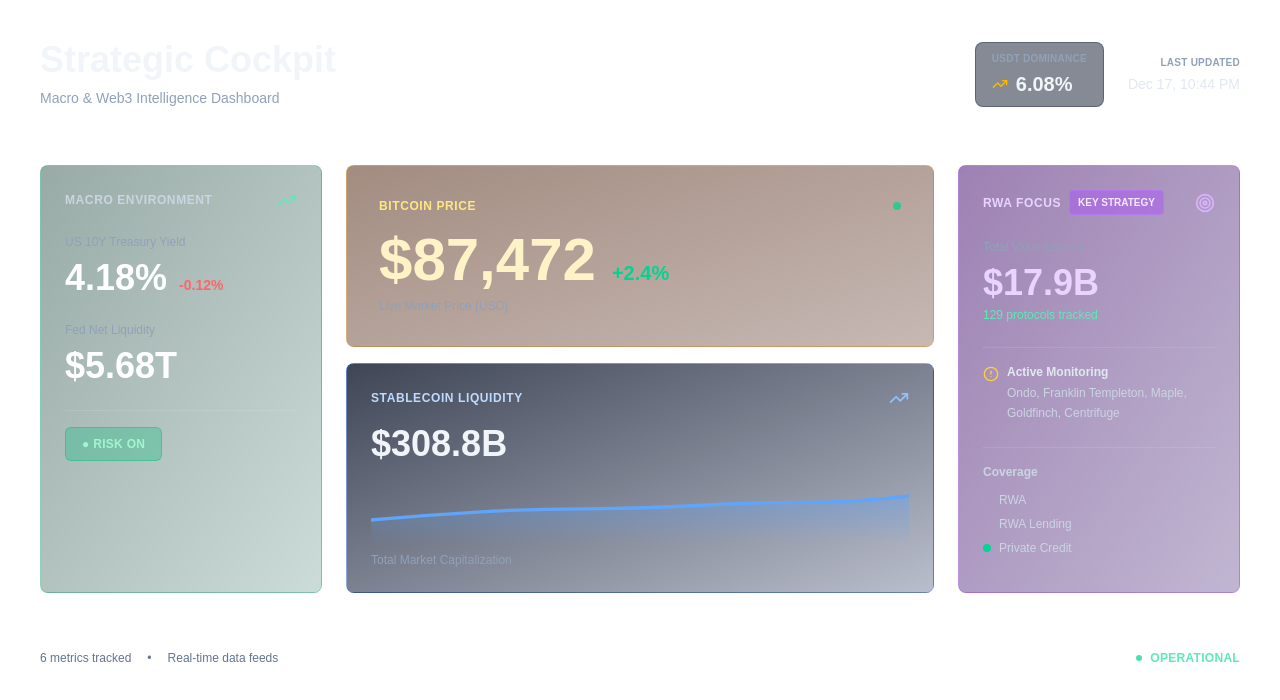
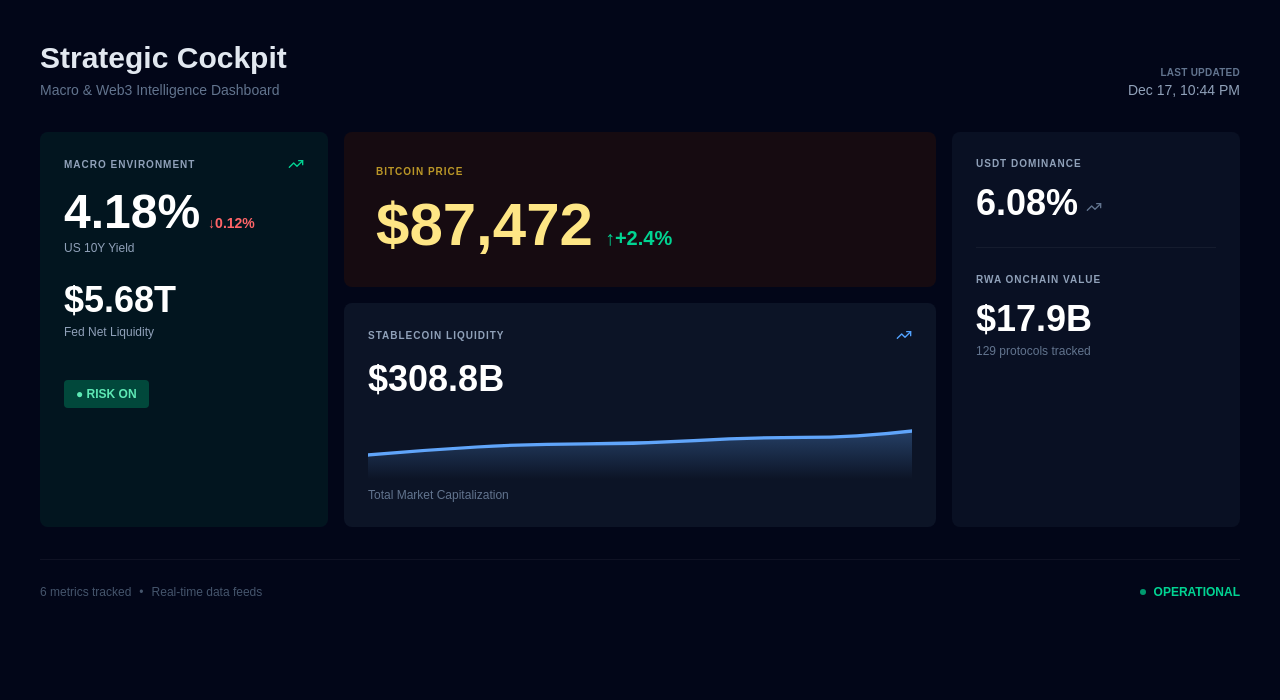
Before and after one commit to KenHuang21/strategic-cockpit-dashboard, a Next.js app: page / in a window 1280 px wide. Shown: the top 700 px of the page. Built offline with nearby package versions, Linux system fonts and the light colour scheme.

Commit message:
simplify: clean right column - USDT on top, RWA below, removed badges

```diff
--- a/app/page.tsx
+++ b/app/page.tsx
@@ -5,7 +5,7 @@ import { MacroSignalCard } from "@/components/MacroSignalCard";
 import { FlowSection } from "@/components/FlowSection";
 import { RWAFocusCard } from "@/components/RWAFocusCard";
 import { isMacroBearish } from "@/lib/utils";
-import { Activity, TrendingUp } from "lucide-react";
+import { Activity } from "lucide-react";
 
 interface DashboardData {
   timestamp: string;
@@ -59,42 +59,30 @@ export default function DashboardPage() {
   });
 
   return (
-    <main className="min-h-screen p-6 md:p-8 lg:p-10">
+    <main className="min-h-screen p-6 md:p-8 lg:p-10 bg-slate-950">
       {/* Header */}
       <div className="max-w-[1600px] mx-auto mb-8">
-        <div className="flex flex-col md:flex-row md:items-center md:justify-between gap-4 pb-6 border-b border-white/10">
+        <div className="flex flex-col md:flex-row md:items-end md:justify-between gap-2">
           <div>
-            <h1 className="text-3xl md:text-4xl font-bold text-slate-100 mb-2">
+            <h1 className="text-3xl font-bold text-slate-200 mb-1">
               Strategic Cockpit
             </h1>
-            <p className="text-sm font-medium text-slate-400">
+            <p className="text-sm text-slate-500">
               Macro & Web3 Intelligence Dashboard
             </p>
           </div>
-          <div className="flex items-center gap-6">
-            {/* USDT Dominance - Integrated into header */}
-            <div className="bg-slate-900/50 border border-slate-700/50 rounded-lg px-4 py-2">
-              <p className="text-[10px] font-bold tracking-wide text-slate-400 mb-1">USDT DOMINANCE</p>
-              <div className="flex items-center gap-2">
-                <TrendingUp className="w-4 h-4 text-amber-400" />
-                <p className="text-xl font-mono font-bold text-slate-100">
-                  {data.metrics.usdt_dominance.toFixed(2)}%
-                </p>
-              </div>
-            </div>
 
-            {/* Last Updated */}
-            <div className="text-right">
-              <p className="text-[10px] font-bold tracking-wide text-slate-400 mb-1">LAST UPDATED</p>
-              <p className="text-sm font-mono font-medium text-slate-200">{updatedAt}</p>
-            </div>
+          {/* Last Updated */}
+          <div className="text-right">
+            <p className="text-[10px] font-bold tracking-wide text-slate-500 uppercase">Last Updated</p>
+            <p className="text-sm font-mono text-slate-400">{updatedAt}</p>
           </div>
         </div>
       </div>
 
       {/* Bento Grid */}
       <div className="max-w-[1600px] mx-auto">
-        <div className="grid grid-cols-1 md:grid-cols-12 gap-4 md:gap-6">
+        <div className="grid grid-cols-1 md:grid-cols-12 gap-4">
           {/* Left Column - Macro Environment (span 3) */}
           <div className="md:col-span-3">
             <MacroSignalCard
@@ -112,24 +100,27 @@ export default function DashboardPage() {
             />
           </div>
 
-          {/* Right Column - RWA Focus (span 3) */}
+          {/* Right Column - RWA Focus + USDT Dominance (span 3) */}
           <div className="md:col-span-3">
-            <RWAFocusCard rwaTvl={data.metrics.rwa_tvl} />
+            <RWAFocusCard
+              rwaTvl={data.metrics.rwa_tvl}
+              usdtDominance={data.metrics.usdt_dominance}
+            />
           </div>
         </div>
       </div>
 
-      {/* Footer Status Bar */}
+      {/* Footer */}
       <div className="max-w-[1600px] mx-auto mt-8">
-        <div className="flex items-center justify-between text-xs border-t border-white/10 pt-6">
-          <div className="flex items-center gap-4 text-slate-500 font-medium">
+        <div className="flex items-center justify-between text-xs pt-6 border-t border-white/5">
+          <div className="text-slate-600">
             <span>6 metrics tracked</span>
-            <span>•</span>
+            <span className="mx-2">•</span>
             <span>Real-time data feeds</span>
           </div>
           <div className="flex items-center gap-2">
-            <div className="w-1.5 h-1.5 rounded-full bg-emerald-400 animate-pulse shadow-lg shadow-emerald-400/50" />
-            <span className="text-emerald-300 font-bold tracking-wide">OPERATIONAL</span>
+            <div className="w-1.5 h-1.5 rounded-full bg-emerald-400 animate-pulse" />
+            <span className="text-emerald-400 font-bold">OPERATIONAL</span>
           </div>
         </div>
       </div>
--- a/components/FlowSection.tsx
+++ b/components/FlowSection.tsx
@@ -6,58 +6,51 @@ interface FlowSectionProps {
 }
 
 export function FlowSection({ btcPrice, stablecoinMcap }: FlowSectionProps) {
-    // Mock 24h change for Bitcoin
-    const btcChange = 2.4; // Mock value
+    const btcChange = 2.4;
 
     return (
         <div className="space-y-4 h-full">
             {/* Bitcoin Price - Hero Card */}
-            <div className="rounded-lg border border-amber-500/30 bg-gradient-to-br from-amber-950/50 to-orange-950/30 p-8">
-                <div className="flex items-center justify-between mb-4">
-                    <h2 className="text-xs font-bold tracking-wider uppercase text-amber-200">
-                        Bitcoin Price
-                    </h2>
-                    <div className="w-2 h-2 rounded-full bg-emerald-400 animate-pulse shadow-lg shadow-emerald-400/50" />
-                </div>
-                <div className="flex items-baseline gap-4">
-                    <p className="text-6xl font-mono font-bold text-amber-100">
+            <div className="rounded-lg bg-amber-950/30 p-8">
+                <p className="text-[10px] font-bold tracking-widest uppercase text-amber-300/70 mb-4">
+                    Bitcoin Price
+                </p>
+                <div className="flex items-baseline gap-3">
+                    <p className="text-6xl font-bold text-amber-200">
                         ${btcPrice.toLocaleString('en-US', { maximumFractionDigits: 0 })}
                     </p>
                     <span className={`text-xl font-bold ${btcChange >= 0 ? 'text-emerald-400' : 'text-red-400'}`}>
-                        {btcChange >= 0 ? '+' : ''}{btcChange.toFixed(1)}%
+                        {btcChange >= 0 ? '↑' : '↓'}{btcChange >= 0 ? '+' : ''}{btcChange.toFixed(1)}%
                     </span>
                 </div>
-                <p className="text-xs font-medium text-slate-400 mt-2">Live Market Price (USD)</p>
             </div>
 
-            {/* Stablecoin Market Cap - Area Chart */}
-            <div className="rounded-lg border border-blue-500/30 bg-gradient-to-br from-slate-900/80 to-blue-950/30 p-6 flex-1">
+            {/* Stablecoin Market Cap */}
+            <div className="rounded-lg bg-slate-800/40 p-6 flex-1">
                 <div className="flex items-center justify-between mb-4">
-                    <h2 className="text-xs font-bold tracking-wider uppercase text-blue-200">
+                    <p className="text-[10px] font-bold tracking-widest uppercase text-slate-400">
                         Stablecoin Liquidity
-                    </h2>
-                    <TrendingUp className="w-5 h-5 text-blue-300" />
+                    </p>
+                    <TrendingUp className="w-4 h-4 text-blue-400" />
                 </div>
 
-                <p className="text-4xl font-mono font-bold text-slate-100 mb-2">
+                <p className="text-4xl font-bold text-white mb-4">
                     ${(stablecoinMcap / 1_000_000_000).toFixed(1)}B
                 </p>
 
-                {/* Smooth Area Chart with Gradient */}
+                {/* Smooth Area Chart */}
                 <div className="relative h-16 mt-4">
                     <svg className="w-full h-full" preserveAspectRatio="none" viewBox="0 0 100 40">
                         <defs>
                             <linearGradient id="areaGradient" x1="0%" y1="0%" x2="0%" y2="100%">
-                                <stop offset="0%" stopColor="rgb(96, 165, 250)" stopOpacity="0.4" />
+                                <stop offset="0%" stopColor="rgb(96, 165, 250)" stopOpacity="0.3" />
                                 <stop offset="100%" stopColor="rgb(96, 165, 250)" stopOpacity="0" />
                             </linearGradient>
                         </defs>
-                        {/* Area fill */}
                         <path
                             d="M 0 25 Q 10 22 20 20 T 40 18 T 60 16 T 80 14 T 100 10 L 100 40 L 0 40 Z"
                             fill="url(#areaGradient)"
                         />
-                        {/* Line */}
                         <path
                             d="M 0 25 Q 10 22 20 20 T 40 18 T 60 16 T 80 14 T 100 10"
                             fill="none"
@@ -67,7 +60,7 @@ export function FlowSection({ btcPrice, stablecoinMcap }: FlowSectionProps) {
                         />
                     </svg>
                 </div>
-                <p className="text-xs font-medium text-slate-400 mt-2">Total Market Capitalization</p>
+                <p className="text-xs text-slate-500 mt-2">Total Market Capitalization</p>
             </div>
         </div>
     );
--- a/components/MacroSignalCard.tsx
+++ b/components/MacroSignalCard.tsx
@@ -7,63 +7,61 @@ interface MacroSignalCardProps {
 }
 
 export function MacroSignalCard({ us10yYield, fedNetLiquidity, isBearish }: MacroSignalCardProps) {
-    // Mock 24h change for US 10Y Yield
-    const yieldChange = -0.12; // Mock value
+    const yieldChange = -0.12;
 
     return (
         <div
             className={`
-        rounded-lg border p-6 h-full
-        transition-all duration-500
+        rounded-lg p-6 h-full
         ${isBearish
-                    ? 'border-red-500/30 bg-gradient-to-br from-red-950/40 to-red-900/20'
-                    : 'border-emerald-500/30 bg-gradient-to-br from-emerald-950/40 to-emerald-900/20'
+                    ? 'bg-slate-800/60'
+                    : 'bg-emerald-900/20'
                 }
       `}
         >
-            <div className="flex items-center justify-between mb-6">
-                <h2 className="text-xs font-bold tracking-wider uppercase text-slate-300">
+            <div className="flex items-center justify-between mb-4">
+                <p className="text-[10px] font-bold tracking-widest uppercase text-slate-400">
                     Macro Environment
-                </h2>
+                </p>
                 {isBearish ? (
-                    <TrendingDown className="w-5 h-5 text-red-300" />
+                    <TrendingDown className="w-4 h-4 text-red-400" />
                 ) : (
-                    <TrendingUp className="w-5 h-5 text-emerald-300" />
+                    <TrendingUp className="w-4 h-4 text-emerald-400" />
                 )}
             </div>
 
             <div className="space-y-6">
                 {/* US 10Y Yield */}
                 <div>
-                    <p className="text-xs font-medium text-slate-400 mb-2">US 10Y Treasury Yield</p>
-                    <div className="flex items-baseline gap-3">
-                        <p className="text-4xl font-mono font-bold text-white">
+                    <div className="flex items-baseline gap-2 mb-1">
+                        <p className="text-5xl font-bold text-white">
                             {us10yYield.toFixed(2)}%
                         </p>
                         <span className={`text-sm font-bold ${yieldChange >= 0 ? 'text-emerald-400' : 'text-red-400'}`}>
-                            {yieldChange >= 0 ? '+' : ''}{yieldChange.toFixed(2)}%
+                            {yieldChange >= 0 ? '↑' : '↓'}{Math.abs(yieldChange).toFixed(2)}%
                         </span>
                     </div>
+                    <p className="text-xs text-slate-400">US 10Y Yield</p>
                 </div>
 
                 {/* Fed Net Liquidity */}
                 <div>
-                    <p className="text-xs font-medium text-slate-400 mb-2">Fed Net Liquidity</p>
-                    <p className="text-4xl font-mono font-bold text-white">
+                    <p className="text-4xl font-bold text-white mb-1">
                         ${(fedNetLiquidity / 1_000_000).toFixed(2)}T
                     </p>
+                    <p className="text-xs text-slate-400">Fed Net Liquidity</p>
                 </div>
 
                 {/* Status Badge */}
-                <div className="pt-4 border-t border-white/10">
+                <div className="pt-4">
                     <div className={`
-            inline-flex items-center gap-2 px-4 py-2 rounded-md text-xs font-bold tracking-wide
+            inline-flex items-center gap-2 px-3 py-1.5 rounded text-xs font-bold
             ${isBearish
-                            ? 'bg-red-500/30 text-red-200 border border-red-500/40'
-                            : 'bg-emerald-500/30 text-emerald-200 border border-emerald-500/40'
+                            ? 'bg-red-500/20 text-red-300'
+                            : 'bg-emerald-500/30 text-emerald-300'
                         }
           `}>
-                        {isBearish ? '● RISK OFF' : '● RISK ON'}
+                        ● {isBearish ? 'RISK OFF' : 'RISK ON'}
                     </div>
                 </div>
             </div>
--- a/components/RWAFocusCard.tsx
+++ b/components/RWAFocusCard.tsx
@@ -1,63 +1,38 @@
-import { Target, AlertCircle } from "lucide-react";
+import { TrendingUp } from "lucide-react";
 
 interface RWAFocusCardProps {
     rwaTvl: number;
+    usdtDominance: number;
 }
 
-export function RWAFocusCard({ rwaTvl }: RWAFocusCardProps) {
+export function RWAFocusCard({ rwaTvl, usdtDominance }: RWAFocusCardProps) {
     return (
-        <div className="rounded-lg border border-purple-500/30 bg-gradient-to-br from-purple-950/50 to-violet-950/30 p-6 h-full">
-            <div className="flex items-center justify-between mb-6">
-                <div className="flex items-center gap-2">
-                    <h2 className="text-xs font-bold tracking-wider uppercase text-purple-200">
-                        RWA Focus
-                    </h2>
-                    <span className="px-2 py-1 text-[10px] font-bold bg-purple-500/40 text-purple-100 rounded border border-purple-400/40">
-                        KEY STRATEGY
-                    </span>
+        <div className="rounded-lg bg-slate-800/30 p-6 h-full flex flex-col gap-6">
+            {/* USDT Dominance - Top */}
+            <div>
+                <p className="text-[10px] font-bold tracking-widest uppercase text-slate-400 mb-3">
+                    USDT Dominance
+                </p>
+                <div className="flex items-baseline gap-2">
+                    <p className="text-4xl font-bold text-white">
+                        {usdtDominance.toFixed(2)}%
+                    </p>
+                    <TrendingUp className="w-4 h-4 text-slate-500" />
                 </div>
-                <Target className="w-5 h-5 text-purple-300" />
             </div>
 
-            <div className="space-y-6">
-                {/* Total RWA TVL */}
-                <div>
-                    <p className="text-xs font-medium text-slate-400 mb-2">Total Value Locked</p>
-                    <p className="text-4xl font-mono font-bold text-purple-200">
-                        ${(rwaTvl / 1_000_000_000).toFixed(1)}B
-                    </p>
-                    <p className="text-xs font-medium text-emerald-300 mt-1">129 protocols tracked</p>
-                </div>
+            {/* Divider */}
+            <div className="border-t border-white/5" />
 
-                {/* Monitoring Alert */}
-                <div className="pt-4 border-t border-white/10">
-                    <div className="flex items-start gap-2">
-                        <AlertCircle className="w-4 h-4 text-amber-300 mt-0.5 flex-shrink-0" />
-                        <div>
-                            <p className="text-xs font-bold text-slate-200 mb-1">Active Monitoring</p>
-                            <p className="text-xs text-slate-300 leading-relaxed">
-                                Ondo, Franklin Templeton, Maple, Goldfinch, Centrifuge
-                            </p>
-                        </div>
-                    </div>
-                </div>
-
-                {/* Categories Breakdown */}
-                <div className="pt-4 border-t border-white/10">
-                    <p className="text-xs font-bold text-slate-300 mb-3">Coverage</p>
-                    <div className="space-y-2">
-                        {[
-                            { name: 'RWA', color: 'purple' },
-                            { name: 'RWA Lending', color: 'blue' },
-                            { name: 'Private Credit', color: 'emerald' }
-                        ].map((category) => (
-                            <div key={category.name} className="flex items-center gap-2">
-                                <div className={`w-2 h-2 rounded-full bg-${category.color}-400`} />
-                                <span className="text-xs font-medium text-slate-300">{category.name}</span>
-                            </div>
-                        ))}
-                    </div>
-                </div>
+            {/* RWA Onchain Value - Bottom */}
+            <div>
+                <p className="text-[10px] font-bold tracking-widest uppercase text-slate-400 mb-3">
+                    RWA Onchain Value
+                </p>
+                <p className="text-4xl font-bold text-white mb-1">
+                    ${(rwaTvl / 1_000_000_000).toFixed(1)}B
+                </p>
+                <p className="text-xs text-slate-500">129 protocols tracked</p>
             </div>
         </div>
     );
```
